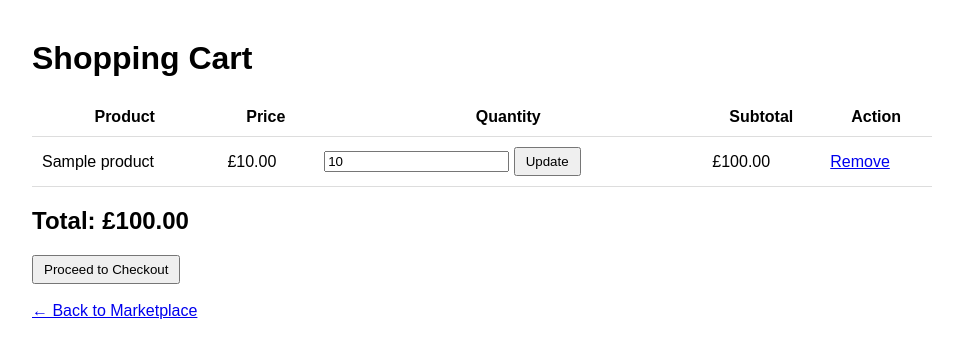
After one commit to a2-musallam/g10-bristol-food-network, a Django app: page /cart/ in a window 1280 px wide. The commit adds this page. Shown: the top 358 px of the page, without its empty margins (158-1121 px from the left). Run offline with Django 5.2, Linux system fonts and the light colour scheme; a user stored in the database is signed in; tables that the repository leaves empty hold one stand-in row (values such as "Sample post").

Commit message:
TC006: Implement shopping cart system (add, update quantity, remove item, total calculation)

```diff
--- a/marketplace/models.py
+++ b/marketplace/models.py
@@ -4,9 +4,6 @@ from django.contrib.auth.models import AbstractUser
 
 # Custom User for Bristol Food Network roles
 class User(AbstractUser):
-    """
-    Extending User model to support multiple roles for TC-022.
-    """
 
     # Role fields
     is_producer = models.BooleanField(default=False)
@@ -14,20 +11,16 @@ class User(AbstractUser):
     is_restaurant = models.BooleanField(default=False)
     is_community_group = models.BooleanField(default=False)
 
-    # Generic fields for both roles
     phone = models.CharField(max_length=15, blank=True, null=True)
-
-    # Address field
     address = models.TextField(blank=True, null=True)
 
-    # TC-001: Producer Specific Field
     business_name = models.CharField(max_length=255, blank=True, null=True)
 
     def __str__(self):
         return self.username
 
 
-# Product model for TC-003 & TC-004
+# Product model
 class Product(models.Model):
 
     CATEGORY_CHOICES = [
@@ -55,8 +48,7 @@ class Product(models.Model):
     description = models.TextField(blank=True)
 
     price = models.DecimalField(max_digits=10, decimal_places=2)
-
-    unit = models.CharField(max_length=50, default="Each")  # kg, litre, dozen etc
+    unit = models.CharField(max_length=50, default="Each")
 
     availability = models.CharField(
         max_length=20,
@@ -65,19 +57,17 @@ class Product(models.Model):
     )
 
     stock = models.IntegerField(default=0)
-
     harvest_date = models.DateField(blank=True, null=True)
 
     image = models.ImageField(upload_to="products/", blank=True, null=True)
 
-    # TC-015: Allergen info
     allergens = models.CharField(max_length=255, blank=True, null=True)
 
     def __str__(self):
         return self.name
 
 
-# Order and 5% Commission for TC-016
+# Order model
 class Order(models.Model):
 
     customer = models.ForeignKey(
@@ -87,13 +77,26 @@ class Order(models.Model):
     )
 
     total_amount = models.DecimalField(max_digits=10, decimal_places=2)
-
     created_at = models.DateTimeField(auto_now_add=True)
 
     @property
     def network_commission(self):
-        # 5% Bristol Food Network commission
         return float(self.total_amount) * 0.05
 
     def __str__(self):
         return f"Order #{self.id} - {self.customer.username}"
+
+
+# TC-006 Shopping Cart
+class CartItem(models.Model):
+
+    customer = models.ForeignKey(User, on_delete=models.CASCADE)
+    product = models.ForeignKey(Product, on_delete=models.CASCADE)
+
+    quantity = models.IntegerField(default=1)
+
+    def subtotal(self):
+        return self.product.price * self.quantity
+
+    def __str__(self):
+        return f"{self.product.name} x {self.quantity}"
--- /dev/null
+++ b/marketplace/templates/cart.html
@@ -0,0 +1,110 @@
+<!DOCTYPE html>
+<html>
+<head>
+<title>Your Cart</title>
+
+<style>
+body{
+font-family:Arial;
+max-width:900px;
+margin:40px auto;
+}
+
+table{
+width:100%;
+border-collapse:collapse;
+}
+
+th,td{
+padding:10px;
+border-bottom:1px solid #ddd;
+}
+
+button{
+padding:5px 10px;
+}
+
+.checkout{
+margin-top:20px;
+}
+</style>
+
+</head>
+<body>
+
+<h1>Shopping Cart</h1>
+
+{% if items %}
+
+<table>
+
+<tr>
+<th>Product</th>
+<th>Price</th>
+<th>Quantity</th>
+<th>Subtotal</th>
+<th>Action</th>
+</tr>
+
+{% for item in items %}
+
+<tr>
+
+<td>{{ item.product.name }}</td>
+
+<td>£{{ item.product.price }}</td>
+
+<td>
+
+<form action="{% url 'update_cart' item.id %}" method="POST">
+{% csrf_token %}
+
+<input type="number"
+name="quantity"
+value="{{ item.quantity }}"
+min="1">
+
+<button type="submit">Update</button>
+
+</form>
+
+</td>
+
+<td>£{{ item.subtotal }}</td>
+
+<td>
+
+<a href="{% url 'remove_cart' item.id %}">
+Remove
+</a>
+
+</td>
+
+</tr>
+
+{% endfor %}
+
+</table>
+
+<h2>Total: £{{ total }}</h2>
+
+<div class="checkout">
+
+<a href="/checkout/">
+<button>Proceed to Checkout</button>
+</a>
+
+</div>
+
+{% else %}
+
+<p>Your cart is empty.</p>
+
+{% endif %}
+
+<br>
+
+<a href="/">← Back to Marketplace</a>
+
+</body>
+</html>
--- a/marketplace/urls.py
+++ b/marketplace/urls.py
@@ -7,15 +7,35 @@ urlpatterns = [
     path("", views.marketplace_view, name="marketplace"),
     path("products/<int:pk>/", views.product_detail_view, name="product_detail"),
 
+    # =========================
+    # Shopping Cart (TC-006)
+    # =========================
+
+    path("cart/", views.cart_view, name="cart"),
+    path("cart/add/<int:product_id>/", views.add_to_cart, name="add_to_cart"),
+
+    # ⭐ NEW
+    path("cart/update/<int:item_id>/", views.update_cart_item, name="update_cart"),
+    path("cart/remove/<int:item_id>/", views.remove_cart_item, name="remove_cart"),
+
+    # =========================
     # Authentication
+    # =========================
+
     path("login/", views.login_view, name="login"),
     path("logout/", views.logout_view, name="logout"),
 
+    # =========================
     # Registration
+    # =========================
+
     path("register/producer/", views.register_producer_view, name="register_producer"),
     path("register/customer/", views.register_customer_view, name="register_customer"),
 
+    # =========================
     # Producer product management (TC-003)
+    # =========================
+
     path("producer/products/", views.producer_products_view, name="producer_products"),
     path("producer/products/add/", views.producer_add_product_view, name="producer_add_product"),
     path("producer/products/edit/<int:pk>/", views.producer_edit_product_view, name="producer_edit_product"),
--- a/marketplace/views.py
+++ b/marketplace/views.py
@@ -12,23 +12,27 @@ from .forms import (
     ProductForm,
 )
 
-from .models import Product
+from .models import Product, CartItem
 
 
-
+# =========================
 # REGISTRATION
+# =========================
 
 def register_producer_view(request):
-    """ TC-001: Producer Registration """
+
     if request.method == 'POST':
         form = ProducerRegistrationForm(request.POST)
+
         if form.is_valid():
             user = form.save(commit=False)
             user.is_producer = True
             user.set_password(form.cleaned_data['password'])
             user.save()
+
             messages.success(request, f"Welcome {user.business_name}! Account created.")
             return redirect('login')
+
     else:
         form = ProducerRegistrationForm()
 
@@ -36,39 +40,46 @@ def register_producer_view(request):
 
 
 def register_customer_view(request):
-    """ TC-002: Customer Registration """
+
     if request.method == 'POST':
         form = CustomerRegistrationForm(request.POST)
+
         if form.is_valid():
             user = form.save(commit=False)
             user.is_customer = True
             user.set_password(form.cleaned_data['password'])
             user.save()
+
             messages.success(request, "Customer account created successfully!")
             return redirect('login')
+
     else:
         form = CustomerRegistrationForm()
 
     return render(request, 'register_customer.html', {'form': form})
 
 
-# AUTHENTICATION (TC-022)
+# =========================
+# AUTHENTICATION
+# =========================
 
 def login_view(request):
-    """ TC-022: Secure Login """
+
     if request.method == 'POST':
+
         form = LoginForm(request.POST)
 
         if form.is_valid():
+
             user = authenticate(
                 username=form.cleaned_data['username'],
                 password=form.cleaned_data['password']
             )
 
             if user:
+
                 login(request, user)
 
-                # 🔐 Remember Me functionality
                 if not form.cleaned_data.get("remember_me"):
                     request.session.set_expiry(0)
 
@@ -87,14 +98,20 @@ def login_view(request):
 
 
 def logout_view(request):
+
     logout(request)
+
     messages.info(request, "You have been logged out.")
+
     return redirect('login')
 
 
-# MARKETPLACE (Customer View)
+# =========================
+# MARKETPLACE
+# =========================
 
 def marketplace_view(request):
+
     products = Product.objects.filter(
         availability__in=["in_season", "year_round"],
         stock__gt=0
@@ -104,11 +121,89 @@ def marketplace_view(request):
 
 
 def product_detail_view(request, pk):
+
     product = get_object_or_404(Product, pk=pk)
+
     return render(request, "product_detail.html", {"product": product})
 
 
-# PRODUCER PRODUCT LOGIC (ROLE + OWNERSHIP PROTECTION)
+# =========================
+# TC-006 SHOPPING CART
+# =========================
+
+@login_required
+def add_to_cart(request, product_id):
+
+    product = get_object_or_404(Product, id=product_id)
+
+    cart_item, created = CartItem.objects.get_or_create(
+        customer=request.user,
+        product=product
+    )
+
+    if not created:
+        cart_item.quantity += 1
+        cart_item.save()
+
+    messages.success(request, "Product added to cart")
+
+    return redirect("marketplace")
+
+
+@login_required
+def cart_view(request):
+
+    items = CartItem.objects.filter(customer=request.user)
+
+    total = sum(item.subtotal() for item in items)
+
+    return render(request, "cart.html", {
+        "items": items,
+        "total": total
+    })
+
+
+# ⭐ NEW: UPDATE CART ITEM
+@login_required
+def update_cart_item(request, item_id):
+
+    cart_item = get_object_or_404(
+        CartItem,
+        id=item_id,
+        customer=request.user
+    )
+
+    if request.method == "POST":
+
+        quantity = int(request.POST.get("quantity"))
+
+        if quantity > 0:
+            cart_item.quantity = quantity
+            cart_item.save()
+
+    return redirect("cart")
+
+
+# ⭐ NEW: REMOVE CART ITEM
+@login_required
+def remove_cart_item(request, item_id):
+
+    cart_item = get_object_or_404(
+        CartItem,
+        id=item_id,
+        customer=request.user
+    )
+
+    cart_item.delete()
+
+    messages.success(request, "Item removed from cart")
+
+    return redirect("cart")
+
+
+# =========================
+# PRODUCER PRODUCT LOGIC
+# =========================
 
 @login_required
 def producer_products_view(request):
@@ -128,14 +223,17 @@ def producer_add_product_view(request):
         return HttpResponseForbidden("Access denied. Only producers can add products.")
 
     if request.method == "POST":
+
         form = ProductForm(request.POST, request.FILES)
 
         if form.is_valid():
+
             product = form.save(commit=False)
             product.producer = request.user
             product.save()
 
             messages.success(request, "Product added successfully.")
+
             return redirect("producer_products")
 
     else:
@@ -152,22 +250,28 @@ def producer_edit_product_view(request, pk):
 
     product = get_object_or_404(Product, pk=pk)
 
-    # 🔒 ownership check
     if product.producer != request.user:
         return HttpResponseForbidden("Access denied. You cannot edit another producer's product.")
 
     if request.method == "POST":
+
         form = ProductForm(request.POST, request.FILES, instance=product)
 
         if form.is_valid():
+
             form.save()
+
             messages.success(request, "Product updated successfully.")
+
             return redirect("producer_products")
 
     else:
         form = ProductForm(instance=product)
 
-    return render(request, "producer_edit_product.html", {"form": form, "product": product})
+    return render(request, "producer_edit_product.html", {
+        "form": form,
+        "product": product
+    })
 
 
 @login_required
@@ -179,11 +283,11 @@ def producer_delete_product_view(request, pk):
 
     product = get_object_or_404(Product, pk=pk)
 
-    # 🔒 ownership check
     if product.producer != request.user:
         return HttpResponseForbidden("Access denied. You cannot delete another producer's product.")
 
     product.delete()
 
     messages.success(request, "Product deleted successfully.")
+
     return redirect("producer_products")
```
Also changed, not shown: marketplace/templates/marketplace.html (+19 -2 lines), marketplace/migrations/0007_cartitem.py (added).
